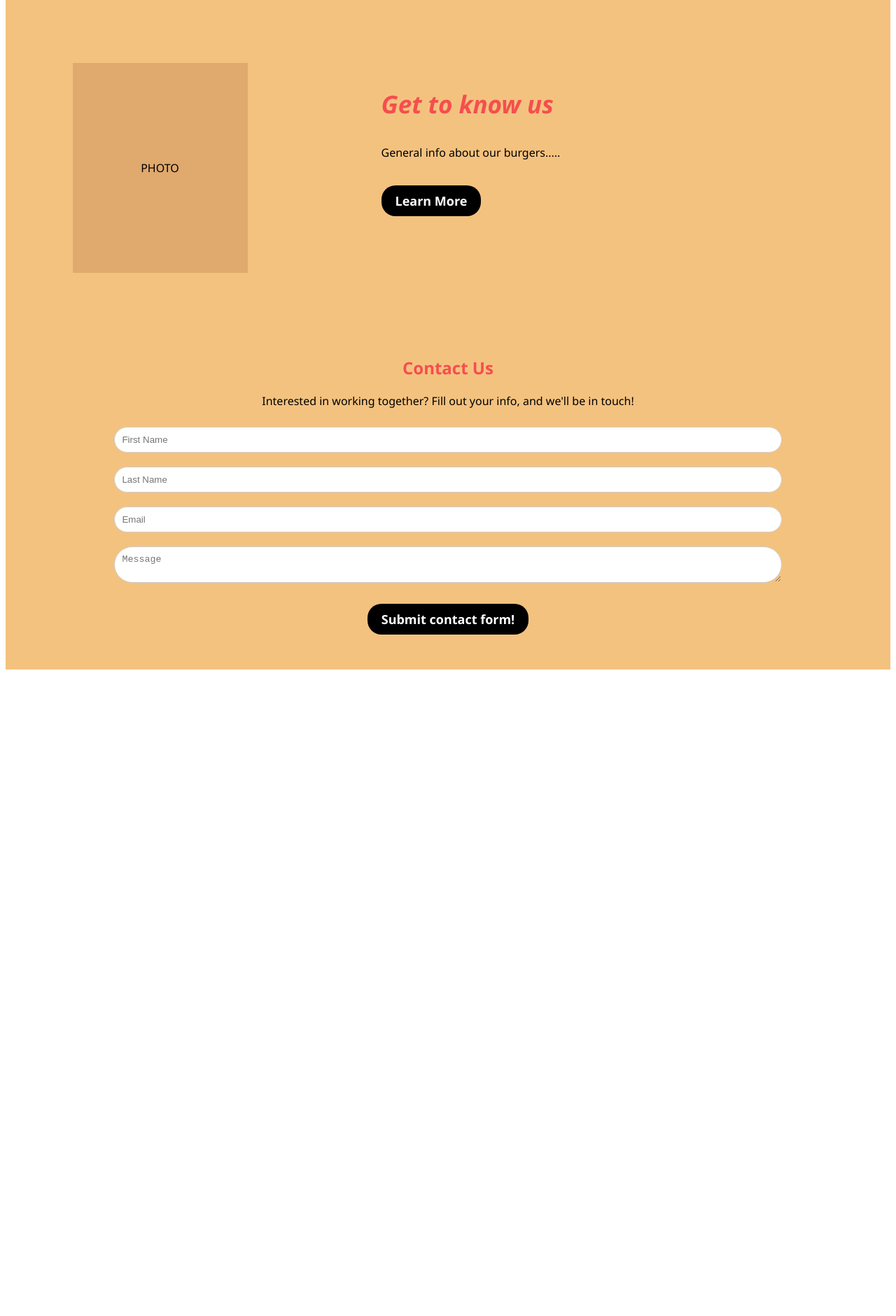
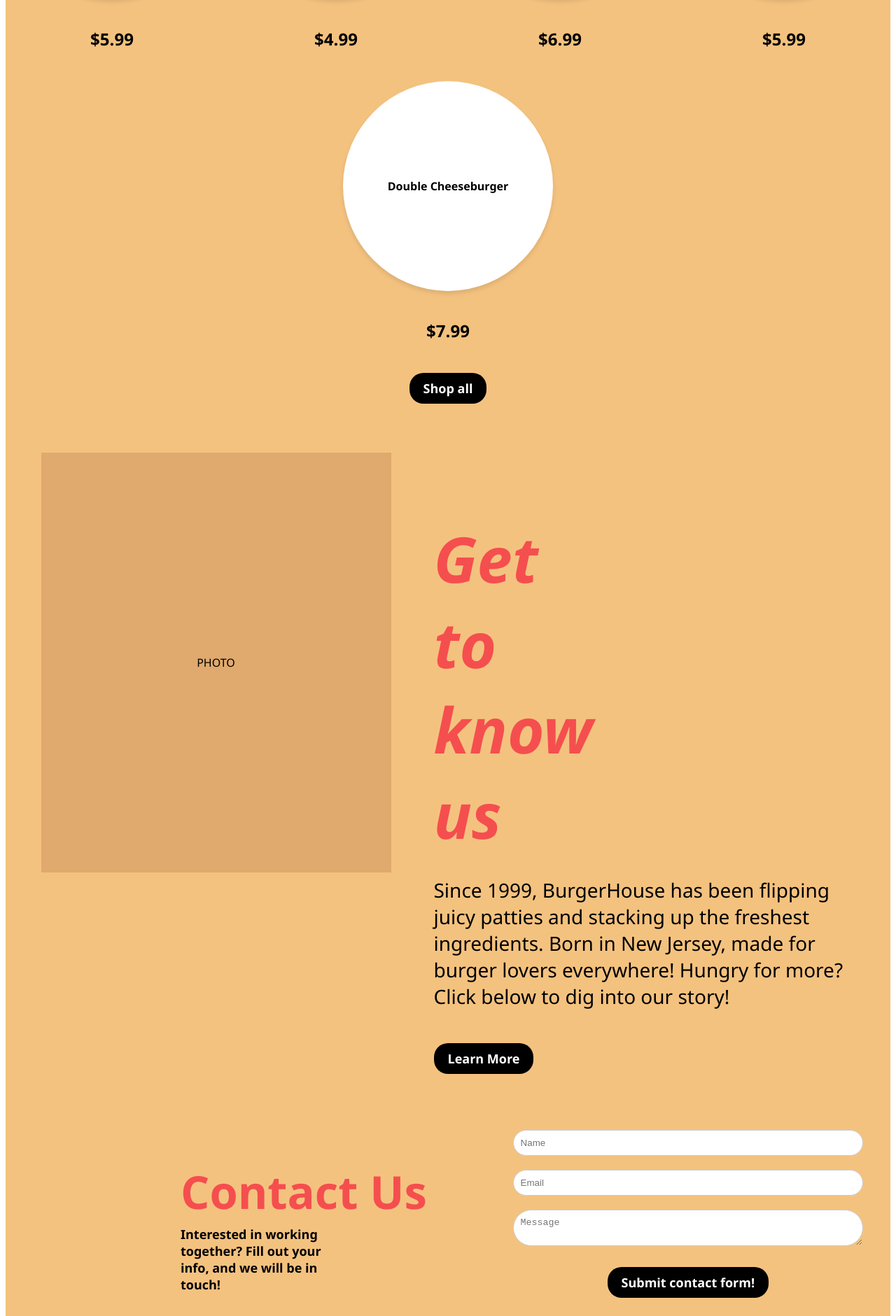
Before and after one commit to popaiulian1/BurgerHouse_Angular, an Angular app in the folder burger-house/: page /home in a window 1280 px wide. Shown: the part 916-2797 px from the top of the page at 70% size. Before the commit the page ends 1881 px from the top, so only its background shows below. Built offline with nearby package versions, Linux system fonts and the light colour scheme.

Commit message:
working on main page

```diff
--- a/burger-house/src/app/features/home/home.component.html
+++ b/burger-house/src/app/features/home/home.component.html
@@ -20,10 +20,11 @@
 
     <section class="featured">
         <h2>Want a taste?</h2>
-        <div class="featured-burgers" *ngFor="let burger of burgers">
+        <div class="featured-burgers">
+            <div class="burger-item" *ngFor="let burger of burgers">
                 <div class="burger-photo">{{ burger.name }}</div>
-            <p>{{ burger.name }}</p>
                 <p class="price">{{ burger.price }}</p>
+            </div>
         </div>
         <button class="shop-button">Shop all</button>
     </section>
@@ -32,20 +33,26 @@
         <div class="about-photo">PHOTO</div>
         <div class="about-text">
             <h3><i>Get to know us</i></h3>
-            <p>General info about our burgers.....</p>
+            <p>Since 1999, BurgerHouse has been flipping juicy patties and
+                stacking up the freshest ingredients. Born in New Jersey,
+                made for burger lovers everywhere! Hungry for more?
+                Click below to dig into our story!</p>
             <button class="learn-button">Learn More</button>
         </div>
     </section>
 
     <section class="contact">
+        <div class=" contact-container">
+            <div class="contact-text-container">
                 <h2>Contact Us</h2>
-        <p>Interested in working together? Fill out your info, and we'll be in touch!</p>
+                <p class="contact-text">Interested in working together? Fill out your info, and we will be in touch!</p>
+            </div>
             <form (submit)="onSubmit()">
-            <input type="text" placeholder="First Name" required>
-            <input type="text" placeholder="Last Name" required>
+                <input type="text" placeholder="Name" required>
                 <input type="email" placeholder="Email" required>
-            <textarea placeholder="Message" required></textarea>
+                <textarea placeholder="Message" name="message" required></textarea>
                 <button class="shop-button" type="submit">Submit contact form!</button>
             </form>
+        </div>
     </section>
 </body>
--- a/burger-house/src/app/features/home/home.component.scss
+++ b/burger-house/src/app/features/home/home.component.scss
@@ -2,7 +2,11 @@ body{
     background-color: #f4c27f;
     margin: 0;
     padding: 0;
+    box-sizing: border-box;
     font-family: 'Segoe UI', Tahoma, Geneva, Verdana, sans-serif;
+    overflow-x: hidden;
+    display: flex;
+    flex-direction: column;
 }
 
 header{
@@ -21,32 +25,23 @@ img{
 }
 
 h2{
-    font-size: 24px;
+    font-size: 65px;
     font-weight: bold;
     color: rgb(245, 78, 78);
 }
 
 h3{
-    font-size: 35px;
+    font-size: 55px;
     font-weight: bold;
     color: rgb(245, 78, 78);
 }
 
-.featured{
-    display: flex;
-    flex-direction: column;
-    justify-content: space-around;
-    align-items: center;
-    padding: 50px 0;
+p{
+    font-size: 28px;
+    font-weight: normal;
+    color: black;
 }
 
-.featured-burgers{
-    width: 50%;
-    justify-content: center;
-    display: flex;
-    flex-direction: row;
-    align-items: center;
-}
 
 .logo{
     width: 200px;
@@ -73,6 +68,44 @@ nav a{
     padding: 50px 0;
 }
 
+.featured{
+    display: flex;
+    flex-direction: column;
+    justify-content: space-around;
+    align-items: center;
+    padding: 50px 0;
+}
+
+.featured-burgers{
+    display: flex;
+    flex-wrap: wrap;
+    justify-content: center;
+    gap: 20px;
+    width: 100%;
+}
+
+.burger-photo{
+    width: 300px;
+    height: 300px;
+    border-radius: 50%;
+    background-color: white;
+    display: flex;
+    align-items: center;
+    justify-content: center;
+    box-shadow: 0 4px 6px rgba(0, 0, 0, 0.1);
+    font-weight: bold;
+    text-align: center;
+    overflow: hidden;
+}
+
+.price{
+    font-size: 24px;
+    font-weight: bold;
+    color: black;
+    text-align: center;
+    margin-top: 30px;
+}
+
 .burger-list{
     display:flex;
     justify-content: center;
@@ -80,15 +113,10 @@ nav a{
 }
 
 .burger-item{
-    background:white;
-    padding:20px;
-    border-radius: 50%;
-    width: 120px;
-    height: 120px;
     display: flex;
+    flex-direction: column;
     align-items: center;
-    justify-content: center;
-    font-weight: bold;
+    gap: 10px;
 }
 
 .shop-button{
@@ -107,14 +135,17 @@ nav a{
 .about{
     display: flex;
     justify-content: space-around;
-    padding: 50px 0;
+    padding: 20px 0px 20px 20px;
 }
 
 .about-photo{
     background: #e0a96d;
-    width: 250px;
-    height: 300px;
+    width: 500px;
+    height: 600px;
     display: flex;
+    margin: 0px;
+    margin-right: 0px;
+    padding-right: 0px;
     align-items: center;
     justify-content: center;
 }
@@ -123,9 +154,15 @@ nav a{
     width: 50%;
 }
 
+.about-text h3{
+    font-size: 90px;
+    width: 40%;
+    margin-bottom: 0px;
+}
+
 .banner{
     text-align: center;
-    padding: 50px 0;
+    padding: 10px 0;
     font-family: Verdana, Geneva, Tahoma, sans-serif;
     rotate: -10deg;
     font-weight: bold;
@@ -150,14 +187,43 @@ nav a{
     text-align: center;
 }
 
+
+.contact-text{
+    font-size: 18px;
+    font-weight: bold;
+    max-width: 50%;
+    margin-top: 0;
+}
+
+.contact-container{
+    display: flex;
+    justify-content: space-between;
+    align-items: flex-start;
+    gap: 20px;
+    flex-wrap: wrap;
+}
+
+.contact-text-container{
+    flex: 1;
+    max-width: 40%;
+    text-align: left;
+    padding-left: 200px;
+}
+
+.contact-text-container h2{
+    margin-bottom: 5px;
+}
+
 form {
+    flex: 1;
+    max-width: 50%;
     display: flex;
     flex-direction: column;
     align-items: center;
 }
 
 input, textarea{
-    width: 80%;
+    width: 100%;
     padding: 10px;
     margin: 10px 0;
     border-radius: 50px;
```
Also changed, not shown: 1 other file (tests, documents, lock files or other folders). Lines whose indentation alone changed are shown as unchanged.
